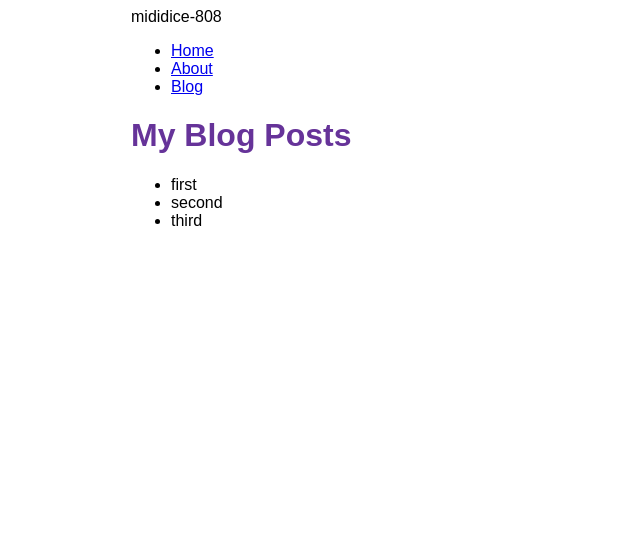
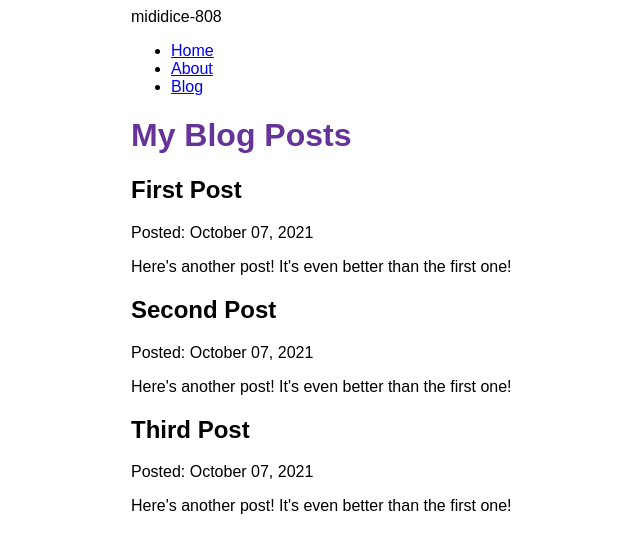
Before and after one commit to ho9science/mididice-808, a Gatsby site: page /blog in a window 1280 px wide. Shown: the whole page, without its empty margins (259-899 px from the left). Built offline with nearby package versions, Linux system fonts and the light colour scheme; Gatsby itself is replaced by a stand-in of ours.

Commit message:
Finished Gatsby Tutorial Part 5

```diff
--- a/gatsby-config.js
+++ b/gatsby-config.js
@@ -12,5 +12,6 @@
         path: `${__dirname}/blog`,
       }
     },
+    "gatsby-plugin-mdx",
   ],
 };
--- a/package.json
+++ b/package.json
@@ -15,8 +15,11 @@
     "clean": "gatsby clean"
   },
   "dependencies": {
+    "@mdx-js/mdx": "^1.6.22",
+    "@mdx-js/react": "^1.6.22",
     "gatsby": "^3.13.1",
     "gatsby-plugin-image": "^1.14.1",
+    "gatsby-plugin-mdx": "^2.14.0",
     "gatsby-plugin-sharp": "^3.14.1",
     "gatsby-source-filesystem": "^3.14.0",
     "react": "^17.0.1",
--- a/src/components/layout.js
+++ b/src/components/layout.js
@@ -20,6 +20,7 @@
         }
       }
     `)
+
     return (
       <div className={container}>
         <title>{pageTitle} | {data.site.siteMetadata.title}</title>
@@ -41,7 +42,6 @@
                 Blog
               </Link>
             </li>
-
           </ul>
         </nav>
         <main>
@@ -51,4 +51,5 @@
       </div>
     )
   }
+
 export default Layout
--- a/src/pages/blog.js
+++ b/src/pages/blog.js
@@ -1,28 +1,36 @@
 import * as React from 'react'
 import { graphql } from 'gatsby'
+import { MDXRenderer } from 'gatsby-plugin-mdx'
 import Layout from '../components/layout'
 
 const BlogPage = ({ data }) => {
     return (
     <Layout pageTitle="My Blog Posts">
-      <ul>
-      {
-        data.allFile.nodes.map(node => (
-          <li key={node.name}>
-            {node.name}
-          </li>
+       {
+        data.allMdx.nodes.map((node) => (
+          <article key={node.id}>
+            <h2>{node.frontmatter.title}</h2>
+            <p>Posted: {node.frontmatter.date}</p>
+            <MDXRenderer>
+              {node.body}
+            </MDXRenderer>
+          </article>
         ))
       }
-      </ul>
     </Layout>
   )
 }
 
 export const query = graphql`
   query {
-    allFile {
+    allMdx(sort: {fields: frontmatter___date, order: DESC}) {
       nodes {
-        name
+        frontmatter {
+          title
+          date(formatString: "MMMM DD, YYYY")
+        }
+        id
+        body
       }
     }
   }
```
Also changed, not shown: 1 other file. Lines whose indentation alone changed are shown as unchanged.
